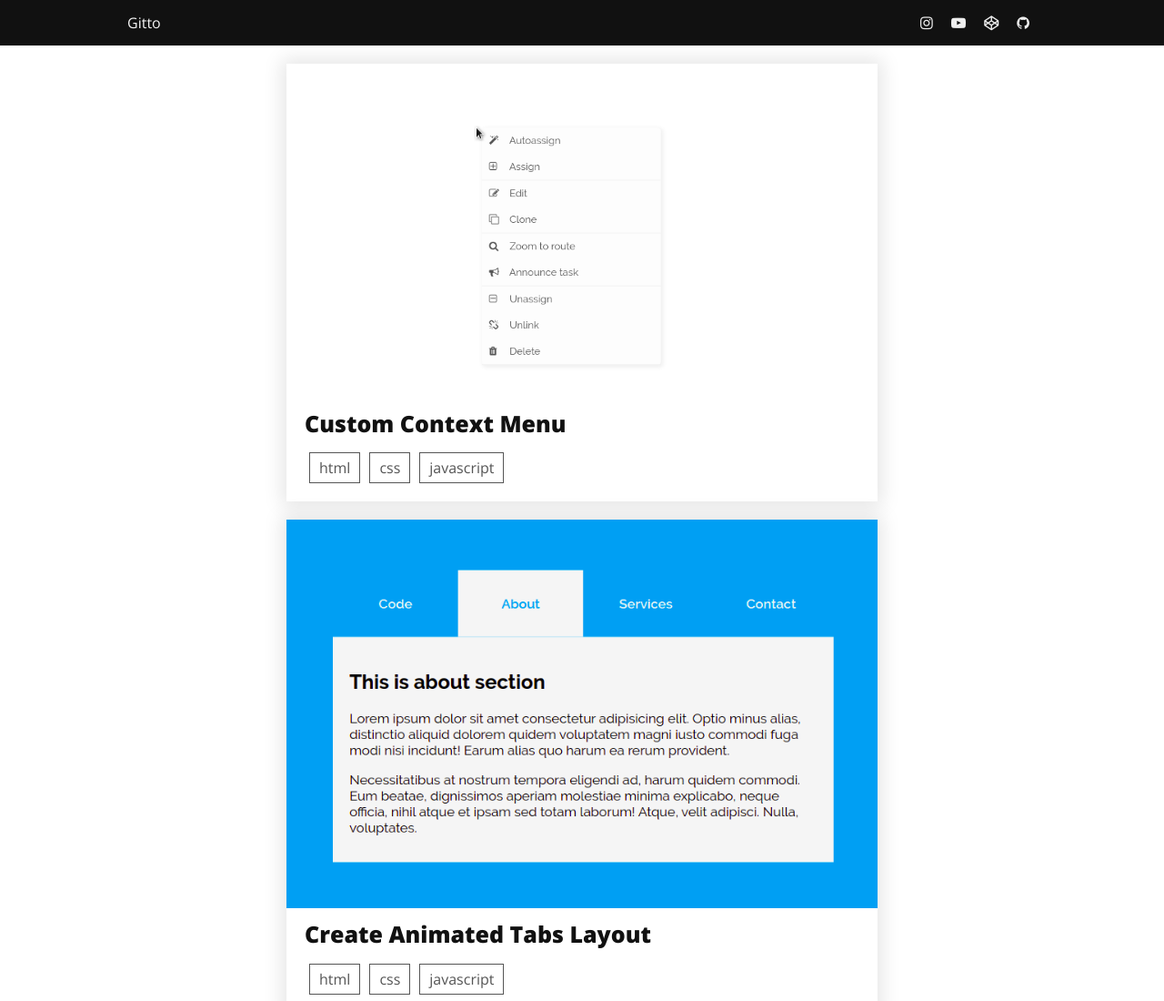
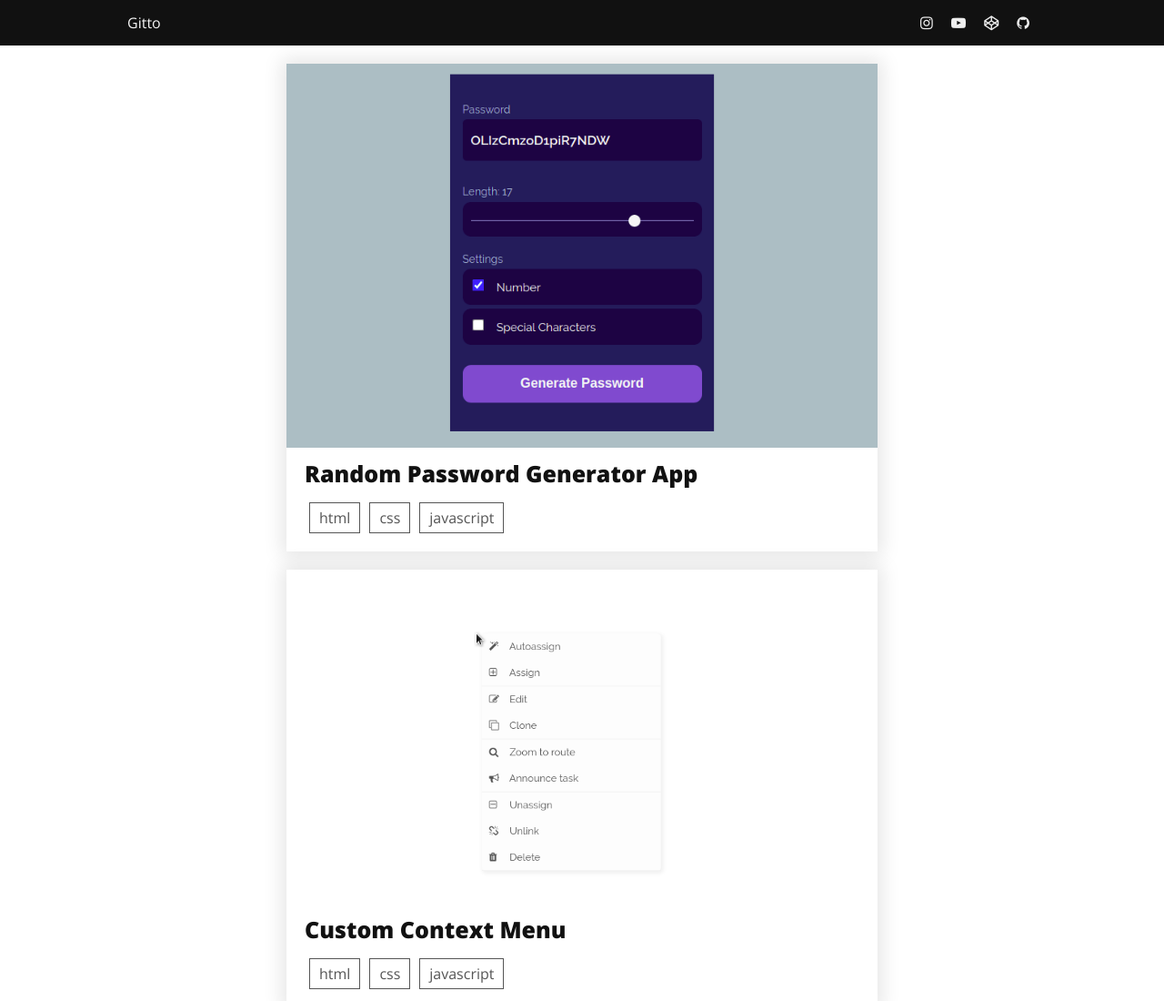
Before and after one commit to imgitto/Blog-Gitto, a plain HTML site: page index.html in a window 1280 px wide. Shown: the top 1100 px of the page at 91% size. Drawn offline with nearby package versions, Linux system fonts and the light colour scheme.

Commit message:
Update index.html

```diff
--- a/index.html
+++ b/index.html
@@ -13,6 +13,17 @@
 	</div>
 
 	<div class="grid index flex-width flex-wrap">
+		<a class="post" href="posts/random-password-generator-app-using-html-css-and-javascript">
+		  <div class="thumbnail">
+		    <img src="../../posts/random-password-generator-app-using-html-css-and-javascript/preview.png" alt="Random Password Generator App" loading="lazy">
+		  </div>
+		  <div class="title">
+		    Random Password Generator App
+		  </div>
+		  <div class="tags">
+		    <span>html</span><span>css</span><span>javascript</span>
+		  </div>
+		</a>
 		<a class="post" href="posts/custom-contextmenu-using-html-css-and-javascript">
 		  <div class="thumbnail">
 		    <img src="../../posts/custom-contextmenu-using-html-css-and-javascript/preview.png" alt="Custom Context Menu" loading="lazy">
```
